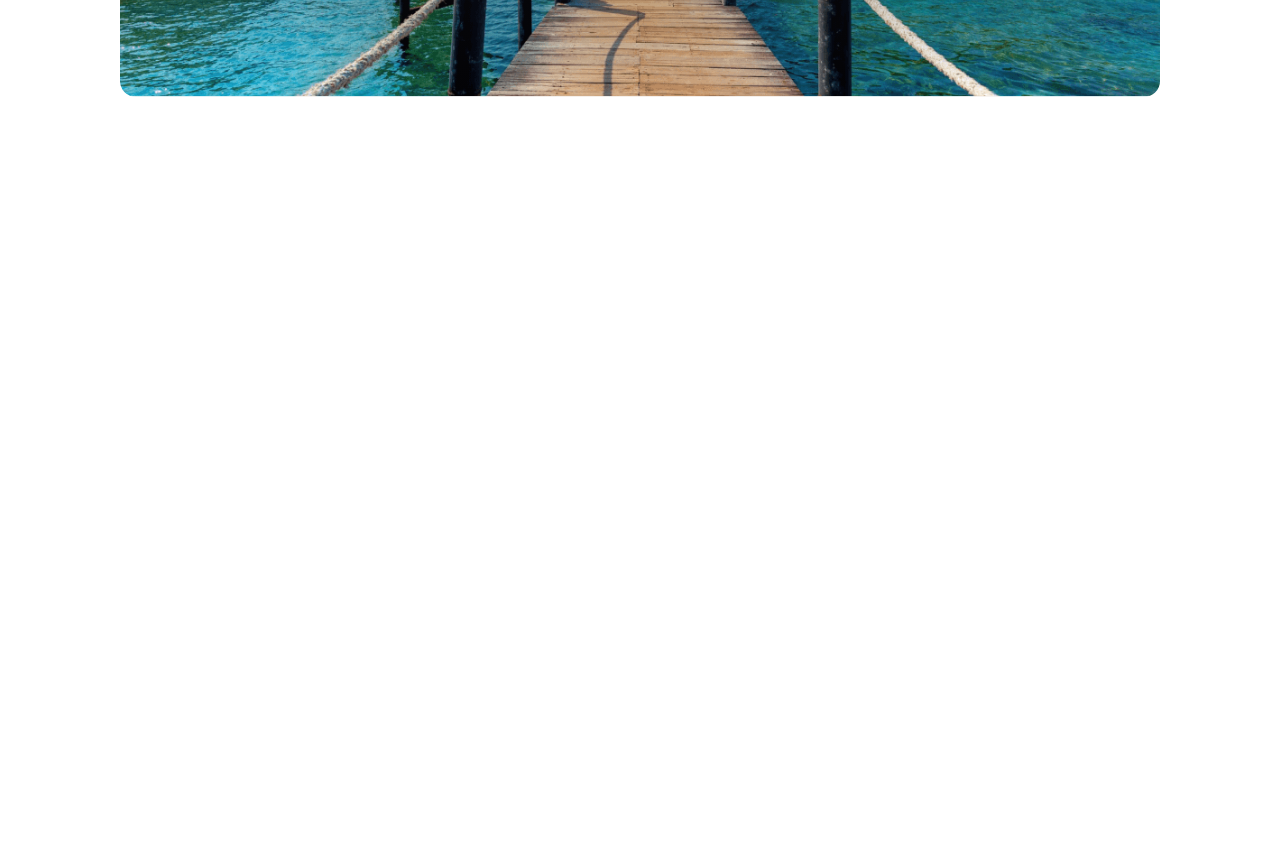
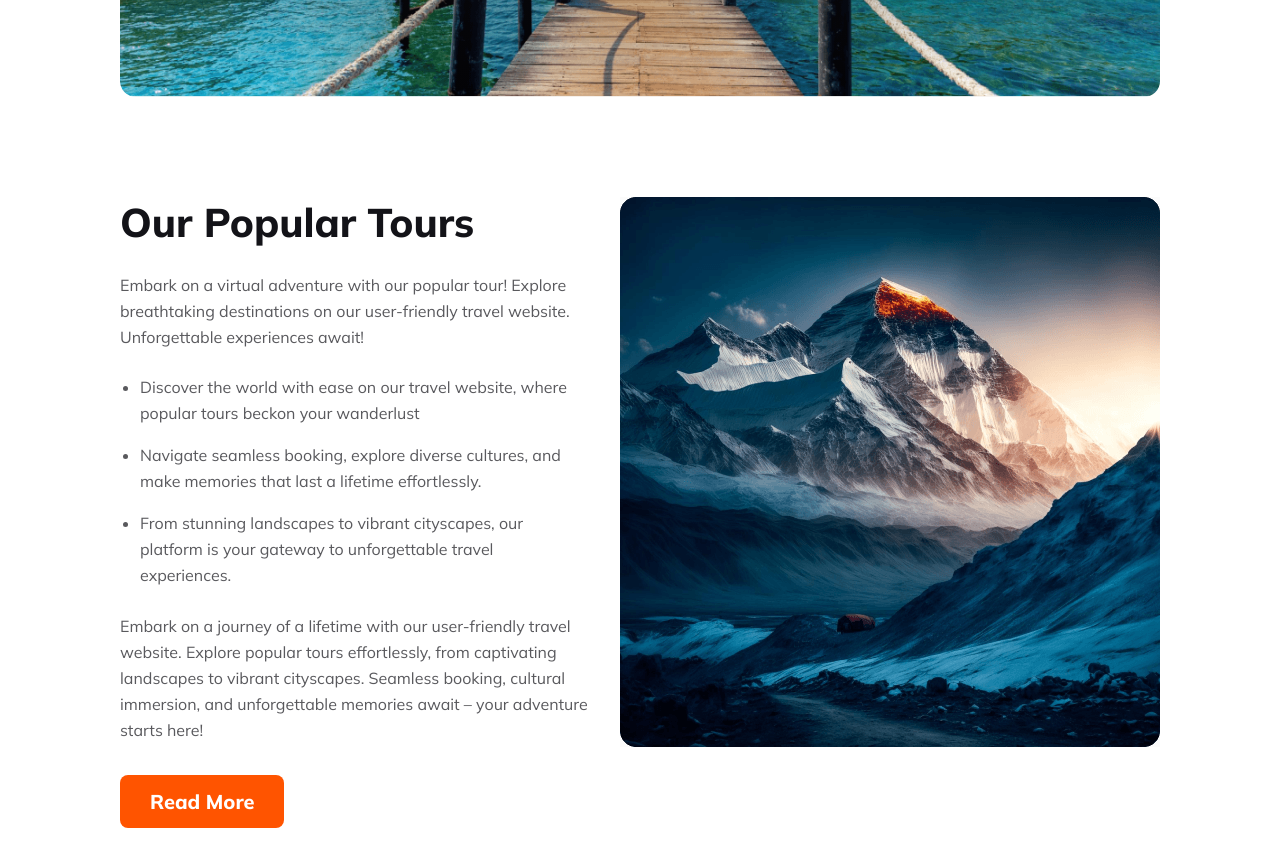
Before and after one commit to Dinobondhu-shill/Travel-menia, a plain HTML site: page index.html in a window 1280 px wide. Shown: the part 503-1370 px from the top of the page. Before the commit the page ends 800 px from the top, so only its background shows below. Drawn offline with Linux system fonts and the light colour scheme.

Commit message:
tour section added

```diff
--- a/index.html
+++ b/index.html
@@ -53,6 +53,36 @@
     </div>
 
   </header>
+  <main>
+    <!-- -----------------Popular Tour part Start----------------- -->
+    <section id="popular_tour">
+      <div class="container">
+        <div class="tour">
+          <div class="tour_details">
+            <h2 class="common_title">Our Popular Tours</h2>
+            <p class="common_title_p">
+              Embark on a virtual adventure with our popular tour! Explore breathtaking destinations on our
+              user-friendly travel website. Unforgettable experiences await!</p>
+            <ul>
+              <li class="common_title_p">Discover the world with ease on our travel website, where popular tours beckon
+                your wanderlust</li>
+              <li class="common_title_p">Navigate seamless booking, explore diverse cultures, and make memories that
+                last a lifetime effortlessly.</li>
+              <li class="common_title_p">From stunning landscapes to vibrant cityscapes, our platform is your gateway to
+                unforgettable travel experiences.</li>
+            </ul>
+            <p class="common_title_p">Embark on a journey of a lifetime with our user-friendly travel website. Explore
+              popular tours effortlessly, from captivating landscapes to vibrant cityscapes. Seamless booking, cultural
+              immersion, and unforgettable memories await – your adventure starts here!</p>
+            <a href="#" class="common_button">Read More</a>
+          </div>
+          <div class="tour_image">
+            <img src="Images/mountant.png" alt="a image of mountain">
+          </div>
+        </div>
+      </div>
+    </section>
+  </main>
 </body>
 
 </html>
--- a/style/style.css
+++ b/style/style.css
@@ -23,7 +23,20 @@ a {
   padding: 0 120px;
 }
 
-.title_p {}
+.common_title {
+  color: #131318;
+  text-align: center;
+  font-size: 40px;
+  font-weight: 800;
+}
+
+.common_title_p {
+  color: rgba(19, 19, 24, 0.70);
+  font-size: 16px;
+  font-weight: 400;
+  line-height: 26px;
+  margin-top: 25px;
+}
 
 /* =====================Nav Part Css=============== */
 .navigation {
@@ -95,12 +108,14 @@ a {
   left: 0;
   z-index: -1;
 }
+
 .banner_text h1 {
   text-align: center;
   color: #FFF;
   font-size: 64px;
   font-weight: 800;
 }
+
 .banner_text p {
   width: 640px;
   text-align: center;
@@ -108,6 +123,7 @@ a {
   font-size: 16px;
   font-weight: 400;
 }
+
 .banner_input {
   width: fit-content;
   padding: 16px;
@@ -117,6 +133,7 @@ a {
   align-items: center;
   gap: 24px;
 }
+
 .banner_input .input {
   background-color: #fff;
   padding: 16px;
@@ -124,12 +141,53 @@ a {
   color: rgba(19, 19, 24, 0.50);
 
 }
+
 .banner_input input {
   border: none;
 }
+
 .banner_input a {
   border-radius: 8px;
   background: #FF5400;
   padding: 16px 30px;
   color: #fff;
 }
+
+/* =================Popular Tour Part Css================== */
+#popular_tour {
+  margin-bottom: 100px;
+}
+
+.tour {
+  display: flex;
+  justify-content: space-between;
+}
+
+.tour_details {
+  max-width: 45%;
+}
+
+.tour_details .common_title {
+  text-align: left;
+}
+
+.tour_details ul {
+  margin-top: 24px;
+  padding-left: 20px;
+}
+
+.tour_details ul li {
+  list-style: disc;
+  margin: 0 0 16px;
+}
+
+.common_button {
+  border-radius: 8px;
+  background: #FF5400;
+  padding: 14px 30px;
+  display: inline-block;
+  margin-top: 32px;
+  color: #FFF;
+  font-size: 20px;
+  font-weight: 800;
+}
```
Also changed, not shown: Images/mountant.png (renamed from Images/Rectangle 4.png).
